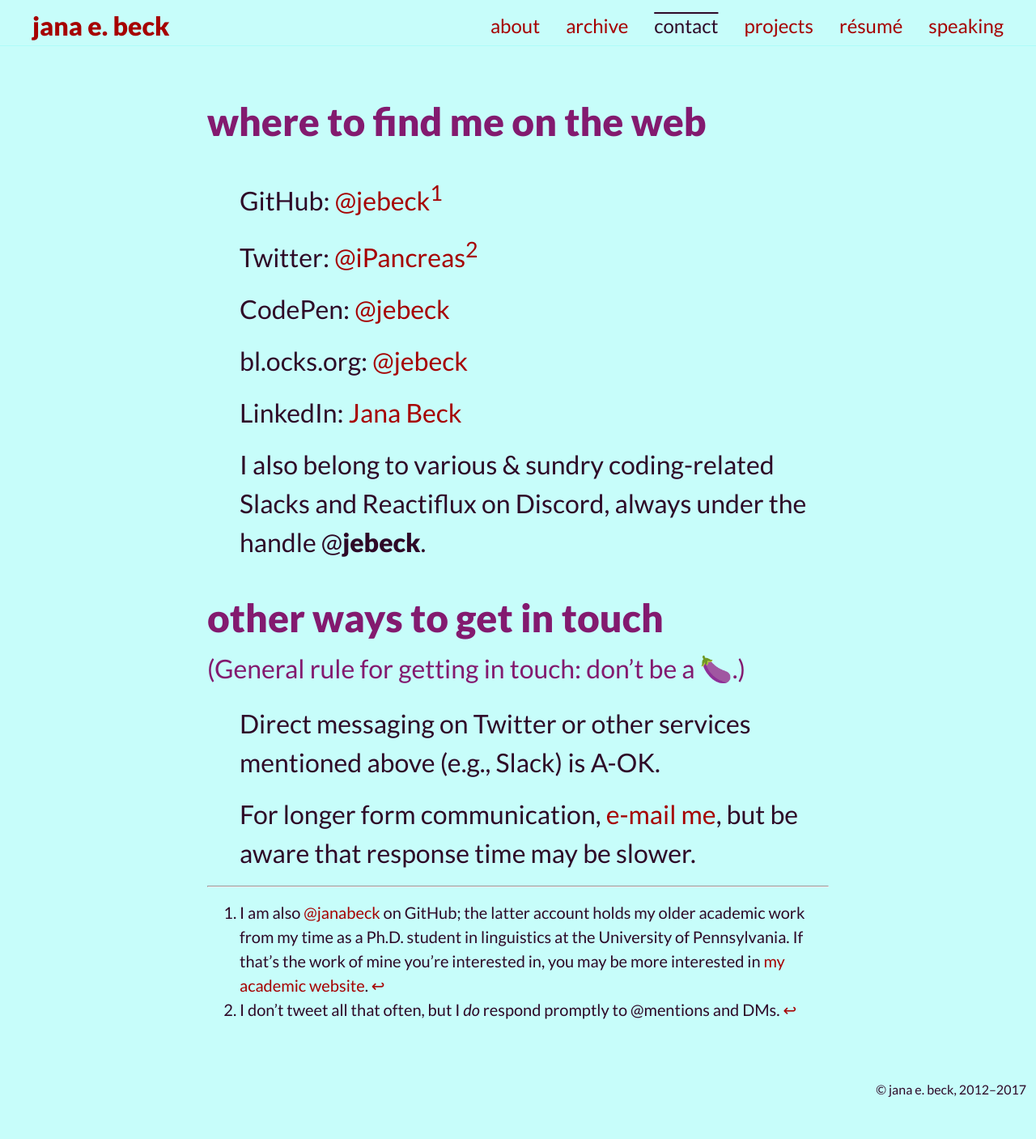
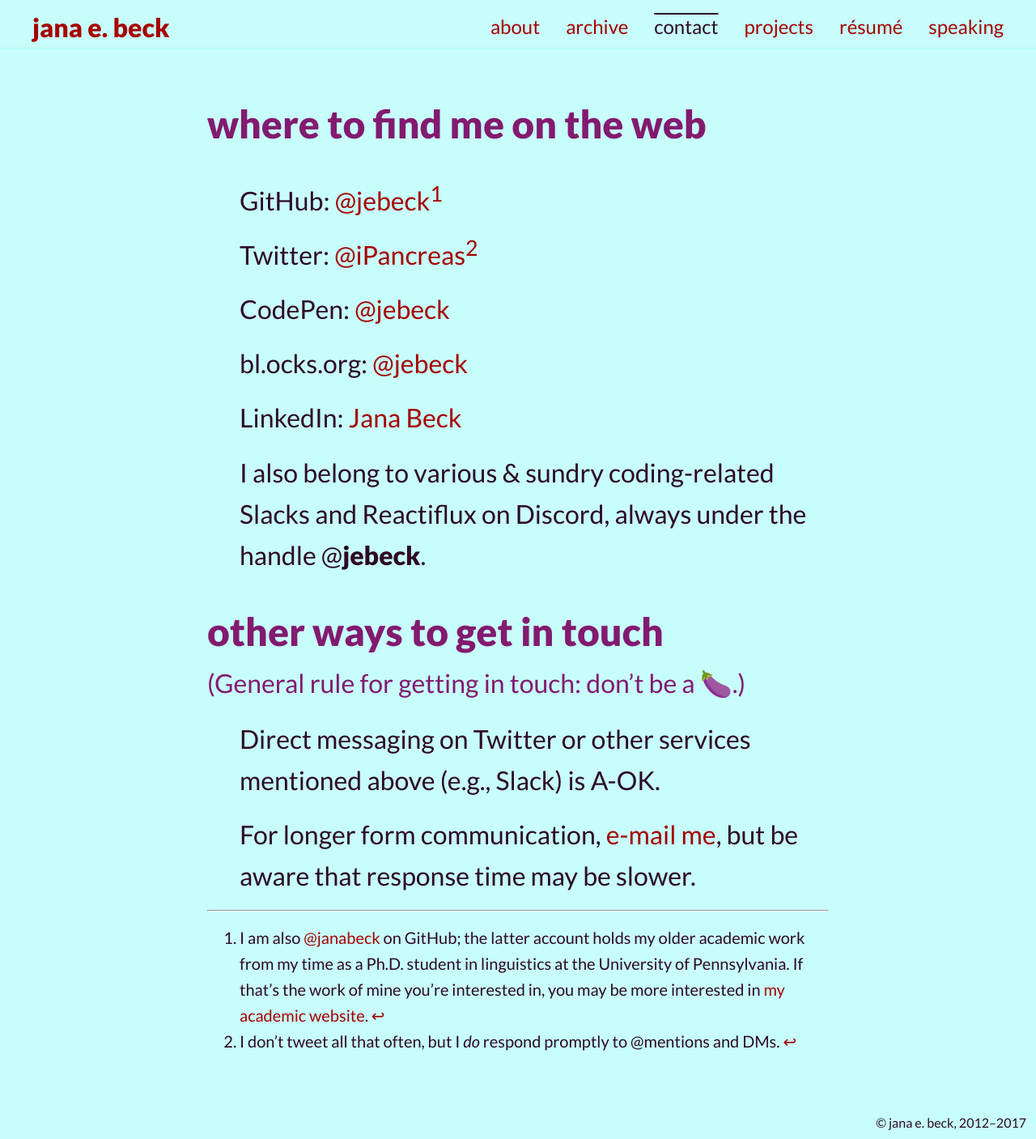
Before and after one commit to jebeck/jebeck.github.com, a Jekyll site: the page built from contact.md, in a window 1280 px wide. Shown: the whole page at 81% size. Built offline with Jekyll 4.4.1, drawn with Linux system fonts in a browser that asks for light colours; some web fonts are replaced; before the commit the page ends 1366 px from its top, so only the background shows below that.

Commit message:
prevent superscripts and subscripts from affecting line-height
(HT @ CSS Tricks: https://css-tricks.com/snippets/css/prevent-superscripts-and-subscripts-from-affecting-line-height/)

```diff
--- a/css/main.scss
+++ b/css/main.scss
@@ -74,7 +74,7 @@
   color: $purple--verydark;
   font-family: 'Lato', sans-serif;
   font-size: 32px;
-  line-height: 1.5;
+  line-height: 1.6;
 
   a {
     color: darken($red, 10%);
@@ -176,6 +176,15 @@
     color: fade-out($purple--verydark, 0.35);
   }
 
+  sup, sub {
+    vertical-align: baseline;
+    position: relative;
+    top: -0.4em;
+  }
+  sub {
+    top: 0.4em;
+  }
+
   table {
     background-color: lighten($teal--medium, 70%);
     th, td {
```
